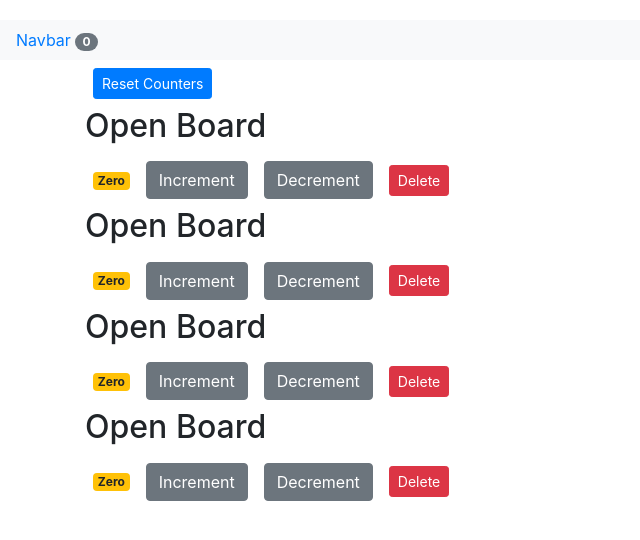
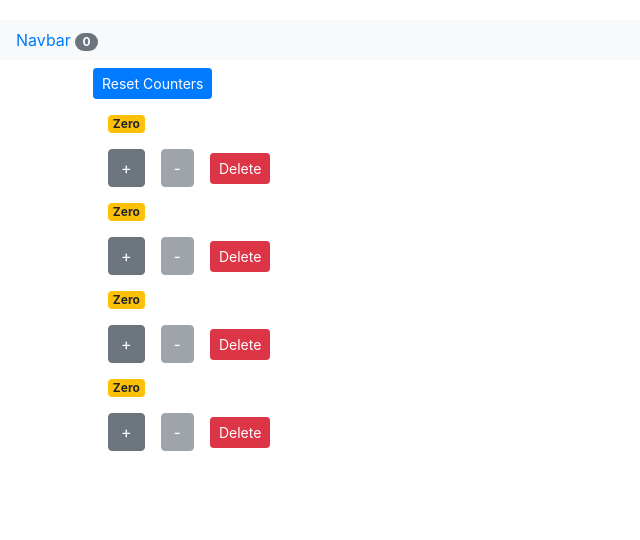
Before and after one commit to CodingIsaac/React-APP, a React (Create React App) app: page / in a window 1280 px wide. Shown: the top 540 px of the page, without its empty margins (0-640 px from the left). Built offline with nearby package versions, Linux system fonts and the light colour scheme.

Commit message:
Counter and App Decrement Updated Commit

```diff
--- a/src/App.js
+++ b/src/App.js
@@ -12,6 +12,7 @@ class App extends Component {
       { id: 4, value: 0 },
     ],
   };
+
   handleIncrement = (counter) => {
     const counters = [...this.state.counters];
     const index = counters.indexOf(counter);
@@ -19,7 +20,15 @@ class App extends Component {
     counters[index].value++;
     this.setState({ counters });
   };
-  handleDecrement = (counter) => {};
+
+  handleDecrement = counter => {
+    const counters = [...this.state.counters];
+    const index = counters.indexOf(counter);
+    counters[index] = { ...counter };
+    counters[index].value--;
+    this.setState({ counters });
+  };
+
   handleReset = () => {
     this.state.counters.map((c) => {
       c.value = 0;
@@ -27,6 +36,7 @@ class App extends Component {
     });
     this.setState({});
   };
+
   handleDelete = (counterId) => {
     const counters = this.state.counters.filter((c) => c.id !== counterId);
     this.setState({ counters });
--- a/src/components/counter.jsx
+++ b/src/components/counter.jsx
@@ -5,20 +5,25 @@ class Counter extends Component {
 
   render() {
     return (
-      <Fragment>
-        {this.props.children}
+      <Fragment className="row">
+
+        <div className="col-1">
         <span className={this.getBadgeClasses()}>{this.formatCount()}</span>
+
+        </div>
+        <div className="col">
         <button
           onClick={() => this.props.onIncrement(this.props.counter)}
           className="btn btn-secondary btn-md m-2"
         >
-          Increment
+          +
         </button>
         <button
-          onClick={this.props.onDecrement(this.props.counter)}
+          onClick={() => this.props.onDecrement(this.props.counter)}
           className="btn btn-secondary btn-md m-2"
+          disabled={this.props.counter.value === 0 ? 'disabled' : ""}
         >
-          Decrement
+          -
         </button>
         <button
           onClick={() => this.props.onDelete(this.props.counter.id)}
@@ -26,6 +31,8 @@ class Counter extends Component {
         >
           Delete
         </button>
+
+        </div>
       </Fragment>
     );
   }
```
